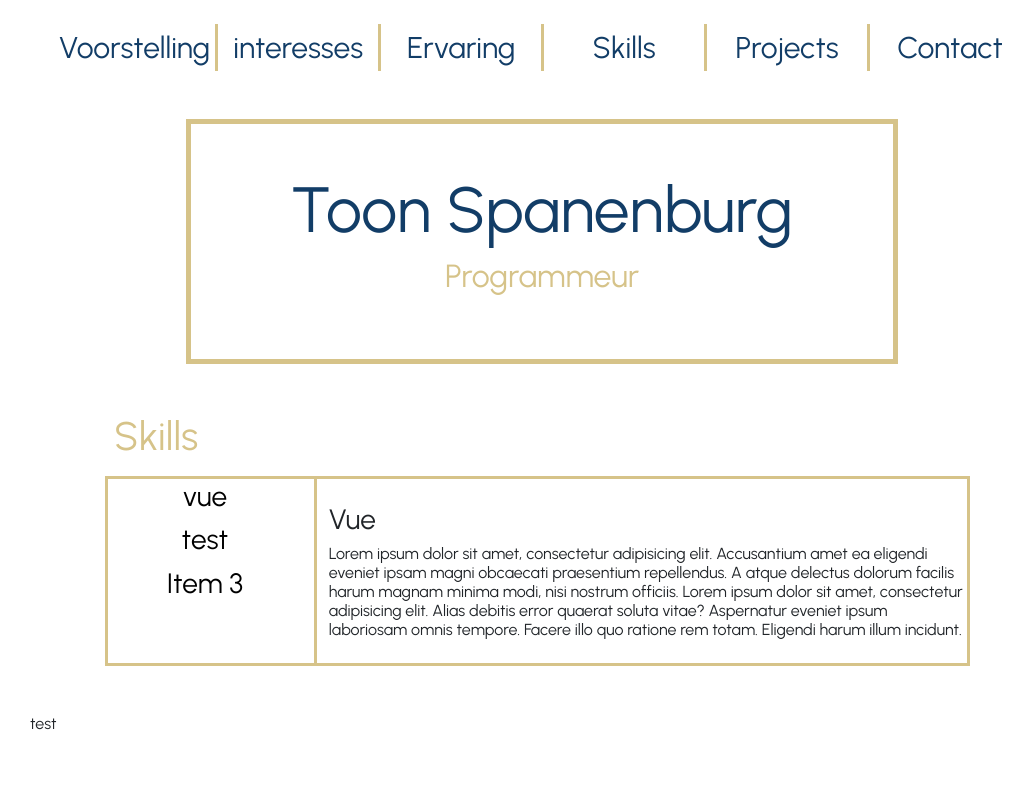
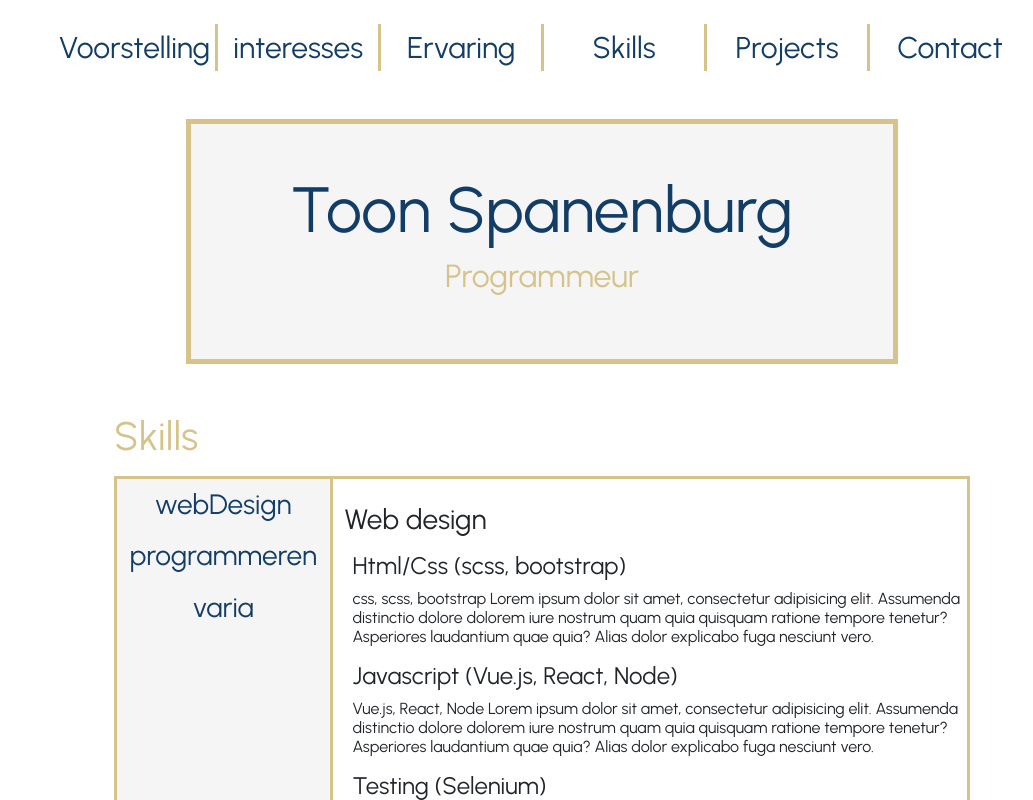
Before and after one commit to ToonSpanenburg/ToonSpanenburgWebsite, a Vue app: page / in a window 1280 px wide. Shown: the top 800 px of the page, without its empty margins (98-1131 px from the left). Built offline with nearby package versions, Linux system fonts and the light colour scheme.

Commit message:
finished design desktop version

```diff
--- a/src/assets/MyStyle.css
+++ b/src/assets/MyStyle.css
@@ -147,6 +147,10 @@ ul
 {
     font-size: 0.5em;
 }
+.GreyBox
+{
+    background-color: #f5f5f5;
+}
 
 @media only screen and (max-width: 1199px) {
     #contactImage
--- a/src/components/Skills/ButtonComponent.vue
+++ b/src/components/Skills/ButtonComponent.vue
@@ -5,8 +5,8 @@ export default {
 </script>
 
 <template>
-  <div class="row">
-    <button class="text-center  skillsButton bottomBorder">
+  <div class="row mt-2">
+    <button class="skillsButton">
       <h3>
         {{buttonName}}
       </h3>
@@ -18,6 +18,10 @@ export default {
   button{
     border: none;
     background: none;
+    color: #123d67;
   }
-
+  button:hover
+  {
+    color:#d6c389;
+  }
 </style>
--- /dev/null
+++ b/src/components/Skills/ProgrammerenSkillsComponent.vue
@@ -0,0 +1,67 @@
+<script setup>
+
+</script>
+
+<template>
+  <div>
+    <h3 class=" mt-4 mb-3">
+      Programmeren
+    </h3>
+    <div class="ms-2">
+
+      <div class="row">
+        <div class="col">
+          <h4>
+            C# (.NET)
+          </h4>
+          <p>
+            css, scss, bootstrap
+            Lorem ipsum dolor sit amet, consectetur adipisicing elit. Assumenda distinctio dolore dolorem iure nostrum quam quia quisquam ratione tempore tenetur? Asperiores laudantium quae quia? Alias dolor explicabo fuga nesciunt vero.
+          </p>
+        </div>
+      </div>
+
+      <div class="row">
+        <div class="col">
+          <h4>
+            Java (Java Spring)
+          </h4>
+          <p>
+            css, scss, bootstrap
+            Lorem ipsum dolor sit amet, consectetur adipisicing elit. Assumenda distinctio dolore dolorem iure nostrum quam quia quisquam ratione tempore tenetur? Asperiores laudantium quae quia? Alias dolor explicabo fuga nesciunt vero.
+          </p>
+        </div>
+      </div>
+
+
+      <div class="row">
+        <div class="col">
+          <h4>
+            PHP (Laravel)
+          </h4>
+          <p>
+            css, scss, bootstrap
+            Lorem ipsum dolor sit amet, consectetur adipisicing elit. Assumenda distinctio dolore dolorem iure nostrum quam quia quisquam ratione tempore tenetur? Asperiores laudantium quae quia? Alias dolor explicabo fuga nesciunt vero.
+          </p>
+        </div>
+      </div>
+
+      <div class="row">
+        <div class="col">
+          <h4>
+            Python (IOT, Flask)
+          </h4>
+          <p>
+            css, scss, bootstrap
+            Lorem ipsum dolor sit amet, consectetur adipisicing elit. Assumenda distinctio dolore dolorem iure nostrum quam quia quisquam ratione tempore tenetur? Asperiores laudantium quae quia? Alias dolor explicabo fuga nesciunt vero.
+          </p>
+        </div>
+      </div>
+
+    </div>
+  </div>
+</template>
+
+<style scoped>
+
+</style>
--- /dev/null
+++ b/src/components/Skills/VariaSkillsComponent.vue
@@ -0,0 +1,54 @@
+<script setup>
+
+</script>
+
+<template>
+  <div>
+    <h3 class=" mt-4 mb-3">
+      Varia
+    </h3>
+    <div class="ms-2">
+
+      <div class="row">
+        <div class="col">
+          <h4>
+            Sql
+          </h4>
+          <p>
+            css, scss, bootstrap
+            Lorem ipsum dolor sit amet, consectetur adipisicing elit. Assumenda distinctio dolore dolorem iure nostrum quam quia quisquam ratione tempore tenetur? Asperiores laudantium quae quia? Alias dolor explicabo fuga nesciunt vero.
+          </p>
+        </div>
+      </div>
+
+      <div class="row">
+        <div class="col">
+          <h4>
+            Agile/Scrum
+          </h4>
+          <p>
+            Vue.js, React, Node
+            Lorem ipsum dolor sit amet, consectetur adipisicing elit. Assumenda distinctio dolore dolorem iure nostrum quam quia quisquam ratione tempore tenetur? Asperiores laudantium quae quia? Alias dolor explicabo fuga nesciunt vero.
+          </p>
+        </div>
+      </div>
+
+      <div class="row">
+        <div class="col">
+          <h4>
+            Photoshop
+          </h4>
+          <p>
+            Vue.js, React, Node
+            Lorem ipsum dolor sit amet, consectetur adipisicing elit. Assumenda distinctio dolore dolorem iure nostrum quam quia quisquam ratione tempore tenetur? Asperiores laudantium quae quia? Alias dolor explicabo fuga nesciunt vero.
+          </p>
+        </div>
+      </div>
+
+    </div>
+  </div>
+</template>
+
+<style scoped>
+
+</style>
--- /dev/null
+++ b/src/components/Skills/WebdesignSkillsComponent.vue
@@ -0,0 +1,57 @@
+<script setup>
+
+</script>
+
+<template>
+  <div>
+    <h3 class="mt-4 mb-3">
+      Web design
+    </h3>
+    <div class="ms-2">
+
+      <div class="row">
+        <div class="col">
+          <h4>
+            Html/Css (scss, bootstrap)
+          </h4>
+          <p>
+            css, scss, bootstrap
+            Lorem ipsum dolor sit amet, consectetur adipisicing elit. Assumenda distinctio dolore dolorem iure nostrum quam quia quisquam ratione tempore tenetur? Asperiores laudantium quae quia? Alias dolor explicabo fuga nesciunt vero.
+          </p>
+        </div>
+      </div>
+
+      <div class="row">
+        <div class="col">
+          <h4>
+            Javascript (Vue.js, React, Node)
+          </h4>
+          <p>
+            Vue.js, React, Node
+            Lorem ipsum dolor sit amet, consectetur adipisicing elit. Assumenda distinctio dolore dolorem iure nostrum quam quia quisquam ratione tempore tenetur? Asperiores laudantium quae quia? Alias dolor explicabo fuga nesciunt vero.
+          </p>
+        </div>
+      </div>
+
+      <div class="row">
+        <div class="col">
+          <h4>
+            Testing (Selenium)
+          </h4>
+          <p>
+            Selenium
+            Lorem ipsum dolor sit amet, consectetur adipisicing elit. Assumenda distinctio dolore dolorem iure nostrum quam quia quisquam ratione tempore tenetur? Asperiores laudantium quae quia? Alias dolor explicabo fuga nesciunt vero.
+          </p>
+        </div>
+      </div>
+
+    </div>
+  </div>
+</template>
+
+<style scoped>
+.subTitleWebDesign
+{
+
+}
+</style>
--- a/src/components/Skills/testSkillsComponent.vue
+++ /dev/null
@@ -1,17 +0,0 @@
-<script setup>
-
-</script>
-
-<template>
-  <div>
-    <h3 class=" mt-4">
-      Test
-    </h3>
-    Lorem ipsum dolor sit amet, consectetur adipisicing elit. Accusantium amet ea eligendi eveniet ipsam magni obcaecati praesentium repellendus. A atque delectus dolorum facilis harum magnam minima modi, nisi nostrum officiis.
-    Lorem ipsum dolor sit amet, consectetur adipisicing elit. Alias debitis error quaerat soluta vitae? Aspernatur eveniet ipsum laboriosam omnis tempore. Facere illo quo ratione rem totam. Eligendi harum illum incidunt.
-  </div>
-</template>
-
-<style scoped>
-
-</style>
--- a/src/components/Skills/vueSkillComponent.vue
+++ /dev/null
@@ -1,17 +0,0 @@
-<script setup>
-
-</script>
-
-<template>
-<div>
-  <h3 class=" mt-4">
-    Vue
-  </h3>
-  Lorem ipsum dolor sit amet, consectetur adipisicing elit. Accusantium amet ea eligendi eveniet ipsam magni obcaecati praesentium repellendus. A atque delectus dolorum facilis harum magnam minima modi, nisi nostrum officiis.
-  Lorem ipsum dolor sit amet, consectetur adipisicing elit. Alias debitis error quaerat soluta vitae? Aspernatur eveniet ipsum laboriosam omnis tempore. Facere illo quo ratione rem totam. Eligendi harum illum incidunt.
-</div>
-</template>
-
-<style scoped>
-
-</style>
--- a/src/components/SkillsComponent.vue
+++ b/src/components/SkillsComponent.vue
@@ -1,16 +1,17 @@
 <script setup>
-import vueSkillsComponent from './Skills/vueSkillComponent.vue';
 import ButtonComponent from "@/components/Skills/ButtonComponent.vue";
-import TestSkillsComponent from "@/components/Skills/testSkillsComponent.vue";
 import {ref} from "vue";
+import WebdesignSkillsComponent from "@/components/Skills/WebdesignSkillsComponent.vue";
+import ProgrammerenSkillsComponent from "@/components/Skills/ProgrammerenSkillsComponent.vue";
+import VariaSkillsComponent from "@/components/Skills/VariaSkillsComponent.vue";
 
-const activeSkill = ref('vue');
+const activeSkill = ref('webDesign');
 
 
 const mySkills = [
-    "vue",
-    "test",
-    "Item 3"
+    "webDesign",
+    "programmeren",
+    "varia"
 ];
 function buttonClick(id)
 {
@@ -28,21 +29,27 @@ function buttonClick(id)
         Skills
       </h2>
 
-      <div class="skillsBorder">
-        <div class="row">
-          <div class="col-3 skillsLine" >
-            <div v-for="(item, index) in mySkills" :key="index">
+      <div class="skillsBorder SkillsBox">
+        <div class="row rowFix">
+          <div class="col-3 skillsLine GreyBox buttonBox" >
+            <div v-for="(item, index) in mySkills" :key="index" >
               <button-component @click="buttonClick(index)" :buttonName="item" />
             </div>
           </div>
           <div class="col-9 pb-4" id="SkillBox">
-            <div v-if="activeSkill == 'vue'">
-              <vueSkillsComponent/>
+
+            <div v-if="activeSkill == 'webDesign'">
+              <WebdesignSkillsComponent/>
             </div>
 
-            <div v-if="activeSkill == 'test'">
-              <test-skills-component/>
+            <div v-if="activeSkill == 'programmeren'">
+              <ProgrammerenSkillsComponent/>
             </div>
+
+            <div v-if="activeSkill == 'varia'">
+              <VariaSkillsComponent/>
+            </div>
+
           </div>
         </div>
       </div>
@@ -59,6 +66,9 @@ function buttonClick(id)
     border-right-width: 3px;
   }
 
+  .rowFix{
+    margin-left: 0;
+  }
 
   .skillsBorder
   {
@@ -66,6 +76,16 @@ function buttonClick(id)
     border-style: solid;
     border-color: #d6c389;
     border-width: 3px;
-    margin-left: -9px;
   }
+
+  .SkillsBox
+  {
+    min-height: 400px;
+  }
+
+  .buttonBox
+  {
+    min-height: 400px;
+  }
+
 </style>
--- a/src/components/WelcomeComponent.vue
+++ b/src/components/WelcomeComponent.vue
@@ -3,9 +3,9 @@
 </script>
 
 <template>
-  <div class="m-4 mt-4 boxWidth justify-content-center text-center">
-    <div class=" paddingBoxX py-5 text-center myBorder">
-      <div class="myBorderPadding ">
+  <div class="m-4 mt-4 boxWidth justify-content-center text-center ">
+    <div class=" paddingBoxX py-5 text-center myBorder GreyBox">
+      <div class="myBorderPadding  ">
         <h1 class="myTitle">
           Toon Spanenburg
         </h1>
@@ -32,5 +32,6 @@
   {
     border-width: 3px;
   }
+
 }
 </style>
```
